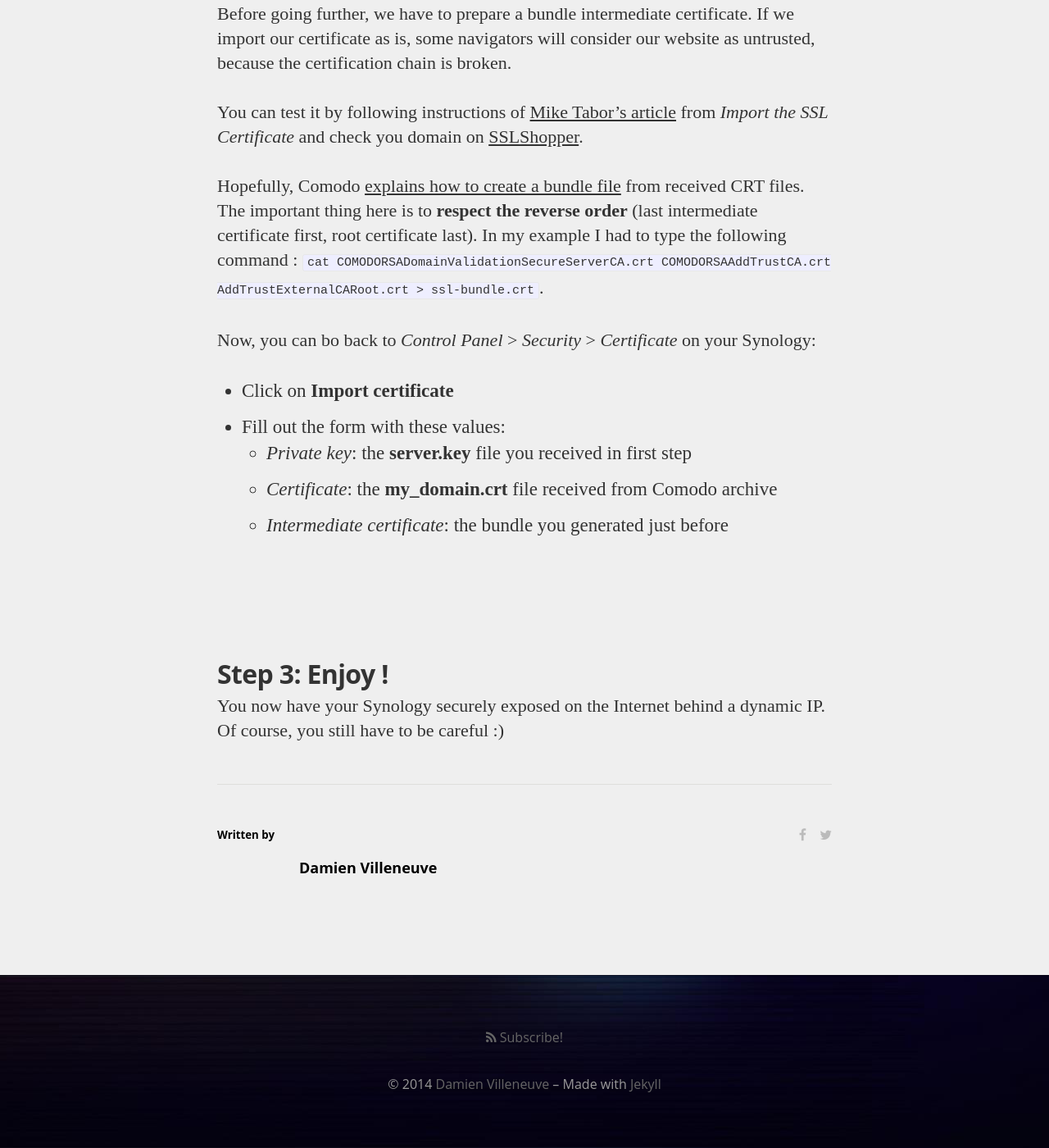
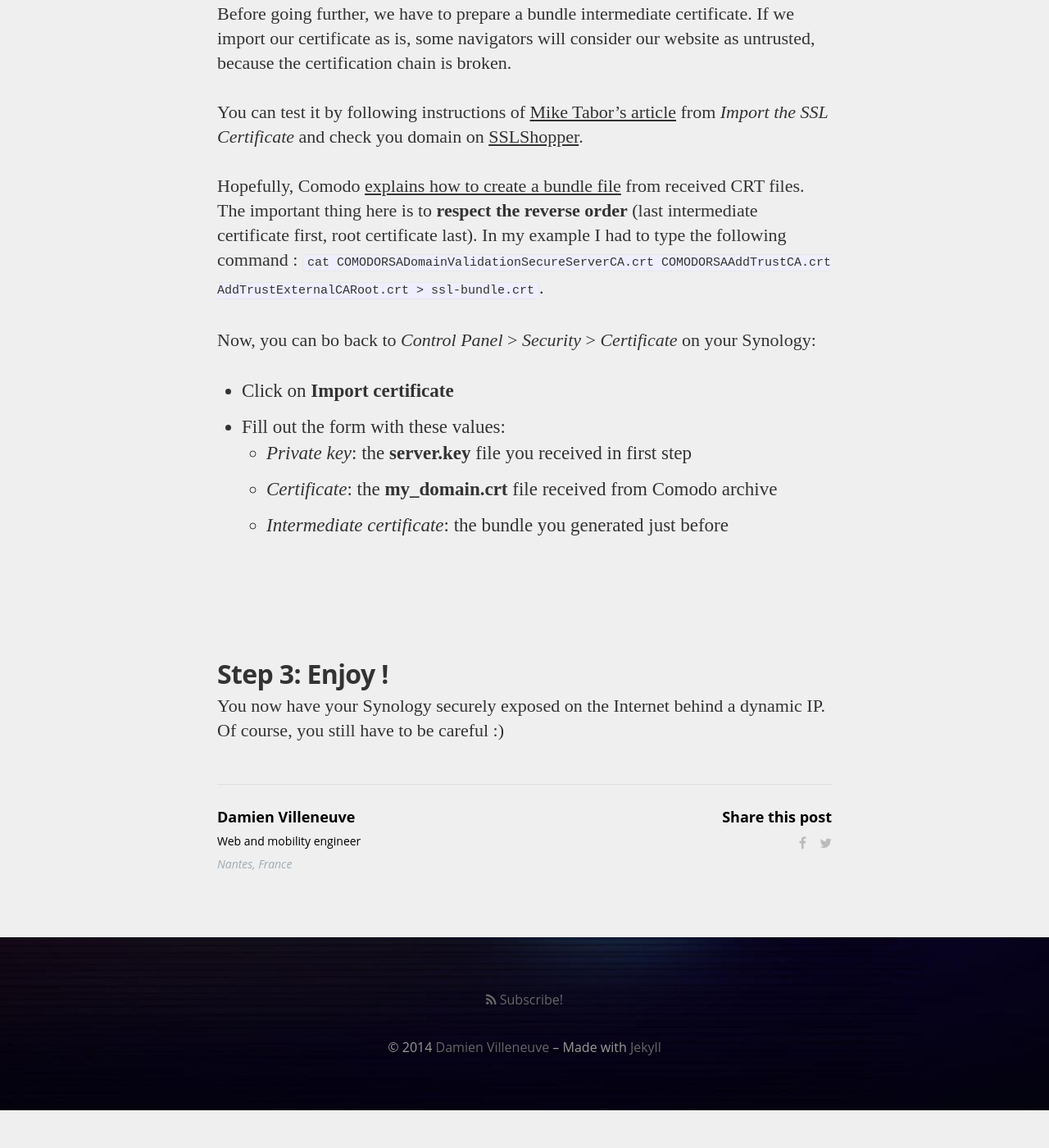
Before and after one commit to DayS/blog, a Jekyll site: the page built from _posts/2015-01-04-expose-nas-on-the-web.markdown, in a window 1280 px wide and 1400 px high, scrolled down 5604 px. Shown: the whole window at 82% size. Built offline with Jekyll 4.4.1, drawn with Linux system fonts in a browser that asks for light colours; nearby versions of some CDN libraries; some web fonts are replaced; Markdown is read by kramdown in place of the engine named in the settings; comment, search, counter and statistics services are not loaded; after the commit the page ends 6958 px from its top, so only the background shows below that.

Commit message:
Refactor post footer

```diff
--- a/_config.yml
+++ b/_config.yml
@@ -11,8 +11,11 @@
 # blog cover
 cover: "/assets/images/cover-home.jpg"
 
-name: 'Damien Villeneuve'
-author: 'Damien Villeneuve'
+# Author
+author:
+  name: 'Damien Villeneuve'
+  bio: 'Web and mobility engineer'
+  location: 'Nantes, France'
 author_image: "/assets/images/author.jpg"
 
 paginate:	5
--- a/_includes/footer.html
+++ b/_includes/footer.html
@@ -5,7 +5,7 @@
 		<section>
 			<a class="subscribe" href="{{ "/feed.xml" | prepend: site.baseurl }}"> <span class="tooltip"> <i class="fa fa-rss"></i> Subscribe!</span></a>
 		</section>
-		<section class="copyright">&copy; 2014 <a href="mailto:{{ site.email}}">{{ site.name }}</a> – Made with <a href="http://jekyllrb.com"> Jekyll</a></section>
+		<section class="copyright">&copy; 2014 <a href="{{ site.url }}">{{ site.author.name }}</a> – Made with <a href="http://jekyllrb.com"> Jekyll</a></section>
 	</div>
 </footer>
 
--- a/_layouts/post.html
+++ b/_layouts/post.html
@@ -16,7 +16,7 @@
             <h1 class="post-title">{{ page.title }}</h1>
             <div class="cf post-meta-text">
               <div class="author-image" style="background-image: url({{ site.author_image }})">Blog Logo</div>
-              <h4 class="author-name" itemprop="author" itemscope itemtype="http://schema.org/Person">{{ site.author }}</h4>
+              <h4 class="author-name" itemprop="author" itemscope itemtype="http://schema.org/Person">{{ site.author.name }}</h4>
               on
               <time datetime="{{ page.date | date: "%F %R" }}">{{ page.date | date_to_string }}</time>
               <!-- , tagged on {{#foreach tags}}<span class="post-tag-{{slug}}">{{#if @first}}{{else}}, {{/if}}<a href="/tag/{{slug}}">{{name}}</a></span>{{/foreach}} -->
@@ -52,16 +52,17 @@
         </section>
         <div class="bottom-teaser cf">
 		      <div class="isLeft">
-            <h5 class="featured"><span>Written by</span></h5>
             <section class="author">
-              <h4>{{ site.author }}</h4>
-              <p class="bio">{{author.bio}}</p>
+              <h4>{{ site.author.name }}</h4>
+              <p class="bio">{{ site.author.bio }}</p>
+              <p class="metadata">{{ site.author.location }}</p>
             </section>
           </div>
           {{/post}}
           <div class="isRight">
             <footer class="post-footer">
 				      <section class="share">
+                <h4>Share this post</h4>
                 {% for social in site.social %}
                 {% if social.share_url != null %}
                 <a class="icon-{{ social.icon }}" href="{{ social.share_url }}{{ social.share_title }}{{page.title | cgi_escape}}{{ social.share_link }}{{site.url}}{{page.id}}"
--- a/css/main.sass
+++ b/css/main.sass
@@ -430,12 +430,25 @@
     border-top: 1px solid #dededc
     hr
       border: 0
+      border-top: 1px solid #ddd
       padding: 0
       display: block
       width: 15%
       margin: 16px 0 16px 100px
-      border: 0px solid #ddd
-      border-top: 1px solid #ddd
+    h4
+      font-size: 18px
+      line-height: 1.1
+      font-weight: 700
+      padding: 0 0 10px 0
+      margin: 0
+    .metadata
+      padding: 0
+      margin: 0
+      list-style: none
+      font-size: 1.4rem
+      line-height: 1
+      font-style: italic
+      color: #9EABB3
     .isLeft
       float: left
       width: 47%
@@ -458,20 +471,12 @@
         background-size: cover
         border-radius: 100%
         text-indent: -9999px
-      h4
-        font-size: 18px
-        line-height: 1.1
-        font-weight: 700
-        padding: 0
-        margin: 0
-        padding-left: 100px
       p
         font-size: 14px
         line-height: 1.3
         font-weight: 400
-        padding: 0
         margin: 0
-        padding-left: 100px
+        padding: 0 0 10px 0
         &.published
           color: #999
     .isRight
@@ -503,7 +508,7 @@
 
 .share
   text-align: right
-  padding: 20px 0 0
+  padding: 0
   a
     text-decoration: none
     color: #bbb
@@ -576,9 +581,6 @@
       line-height: 44px
       padding: 0 18px
 
-#disqus_thread
-  margin-top: 50px
-
 .post-tag-articleimage
   display: none
 
```
